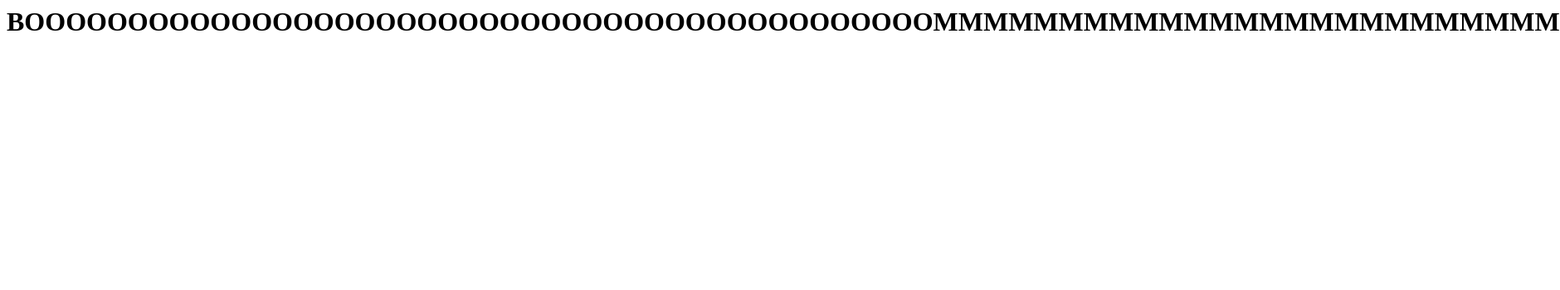
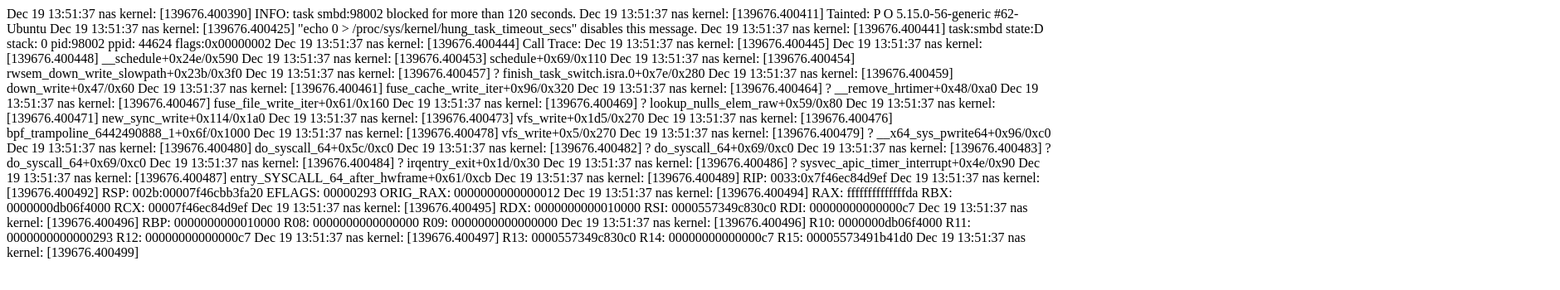
Before and after one commit to Mymaqn/mymaqn.github.io, a plain HTML site: page index.html in a window 1280 px wide. Shown: the whole page at 83% size, 1880 px wide, since content can reach past the window. Drawn offline with Linux system fonts and the light colour scheme.

Commit message:
BOOOOOOOOOOOOOOOOOOMMMMMMMMMMM

```diff
--- a/index.html
+++ b/index.html
@@ -1 +1,34 @@
-<h1>BOOOOOOOOOOOOOOOOOOOOOOOOOOOOOOOOOOOOOOOOOOOOMMMMMMMMMMMMMMMMMMMMMMMMM</h1>
+Dec 19 13:51:37 nas kernel: [139676.400390] INFO: task smbd:98002 blocked for more than 120 seconds.
+Dec 19 13:51:37 nas kernel: [139676.400411]       Tainted: P           O      5.15.0-56-generic #62-Ubuntu
+Dec 19 13:51:37 nas kernel: [139676.400425] "echo 0 > /proc/sys/kernel/hung_task_timeout_secs" disables this message.
+Dec 19 13:51:37 nas kernel: [139676.400441] task:smbd            state:D stack:    0 pid:98002 ppid: 44624 flags:0x00000002
+Dec 19 13:51:37 nas kernel: [139676.400444] Call Trace:
+Dec 19 13:51:37 nas kernel: [139676.400445]  <TASK>
+Dec 19 13:51:37 nas kernel: [139676.400448]  __schedule+0x24e/0x590
+Dec 19 13:51:37 nas kernel: [139676.400453]  schedule+0x69/0x110
+Dec 19 13:51:37 nas kernel: [139676.400454]  rwsem_down_write_slowpath+0x23b/0x3f0
+Dec 19 13:51:37 nas kernel: [139676.400457]  ? finish_task_switch.isra.0+0x7e/0x280
+Dec 19 13:51:37 nas kernel: [139676.400459]  down_write+0x47/0x60
+Dec 19 13:51:37 nas kernel: [139676.400461]  fuse_cache_write_iter+0x96/0x320
+Dec 19 13:51:37 nas kernel: [139676.400464]  ? __remove_hrtimer+0x48/0xa0
+Dec 19 13:51:37 nas kernel: [139676.400467]  fuse_file_write_iter+0x61/0x160
+Dec 19 13:51:37 nas kernel: [139676.400469]  ? lookup_nulls_elem_raw+0x59/0x80
+Dec 19 13:51:37 nas kernel: [139676.400471]  new_sync_write+0x114/0x1a0
+Dec 19 13:51:37 nas kernel: [139676.400473]  vfs_write+0x1d5/0x270
+Dec 19 13:51:37 nas kernel: [139676.400476]  bpf_trampoline_6442490888_1+0x6f/0x1000
+Dec 19 13:51:37 nas kernel: [139676.400478]  vfs_write+0x5/0x270
+Dec 19 13:51:37 nas kernel: [139676.400479]  ? __x64_sys_pwrite64+0x96/0xc0
+Dec 19 13:51:37 nas kernel: [139676.400480]  do_syscall_64+0x5c/0xc0
+Dec 19 13:51:37 nas kernel: [139676.400482]  ? do_syscall_64+0x69/0xc0
+Dec 19 13:51:37 nas kernel: [139676.400483]  ? do_syscall_64+0x69/0xc0
+Dec 19 13:51:37 nas kernel: [139676.400484]  ? irqentry_exit+0x1d/0x30
+Dec 19 13:51:37 nas kernel: [139676.400486]  ? sysvec_apic_timer_interrupt+0x4e/0x90
+Dec 19 13:51:37 nas kernel: [139676.400487]  entry_SYSCALL_64_after_hwframe+0x61/0xcb
+Dec 19 13:51:37 nas kernel: [139676.400489] RIP: 0033:0x7f46ec84d9ef
+Dec 19 13:51:37 nas kernel: [139676.400492] RSP: 002b:00007f46cbb3fa20 EFLAGS: 00000293 ORIG_RAX: 0000000000000012
+Dec 19 13:51:37 nas kernel: [139676.400494] RAX: ffffffffffffffda RBX: 0000000db06f4000 RCX: 00007f46ec84d9ef
+Dec 19 13:51:37 nas kernel: [139676.400495] RDX: 0000000000010000 RSI: 0000557349c830c0 RDI: 00000000000000c7
+Dec 19 13:51:37 nas kernel: [139676.400496] RBP: 0000000000010000 R08: 0000000000000000 R09: 0000000000000000
+Dec 19 13:51:37 nas kernel: [139676.400496] R10: 0000000db06f4000 R11: 0000000000000293 R12: 00000000000000c7
+Dec 19 13:51:37 nas kernel: [139676.400497] R13: 0000557349c830c0 R14: 00000000000000c7 R15: 00005573491b41d0
+Dec 19 13:51:37 nas kernel: [139676.400499]  </TASK>
```
